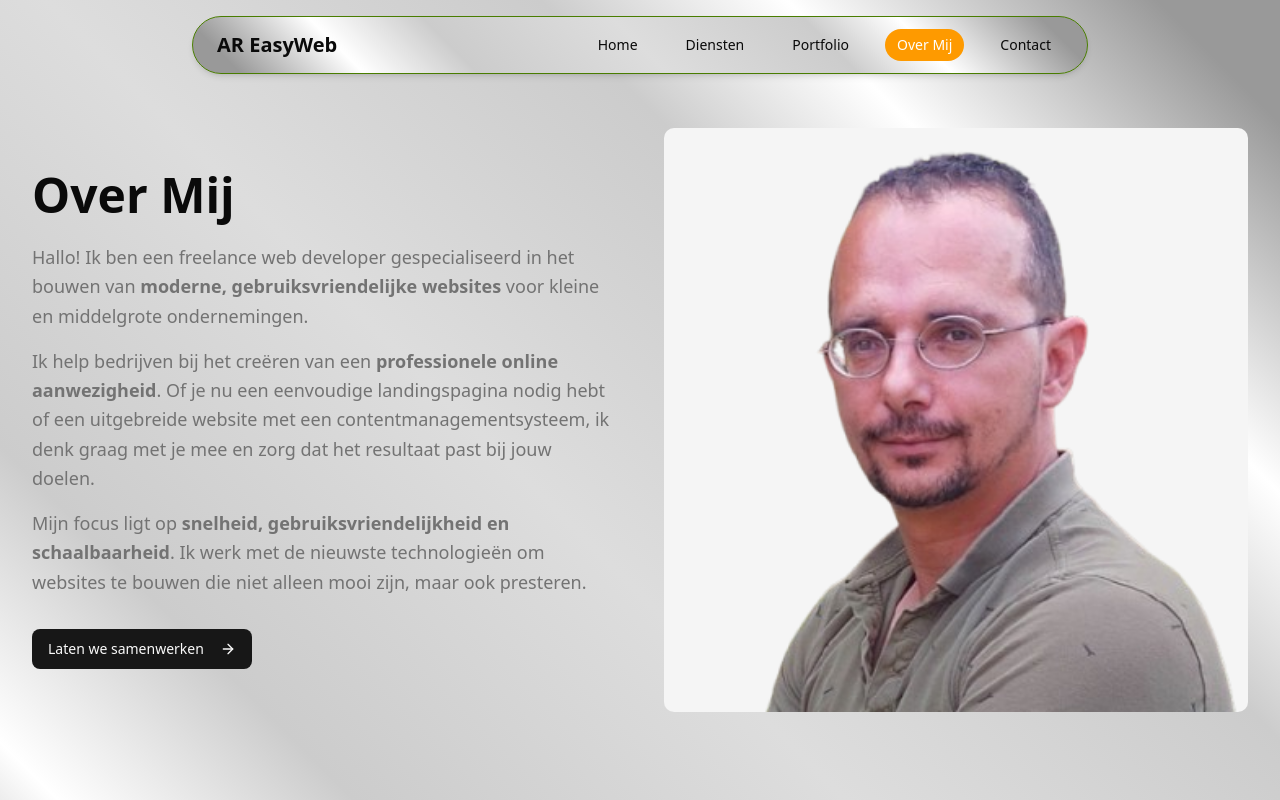
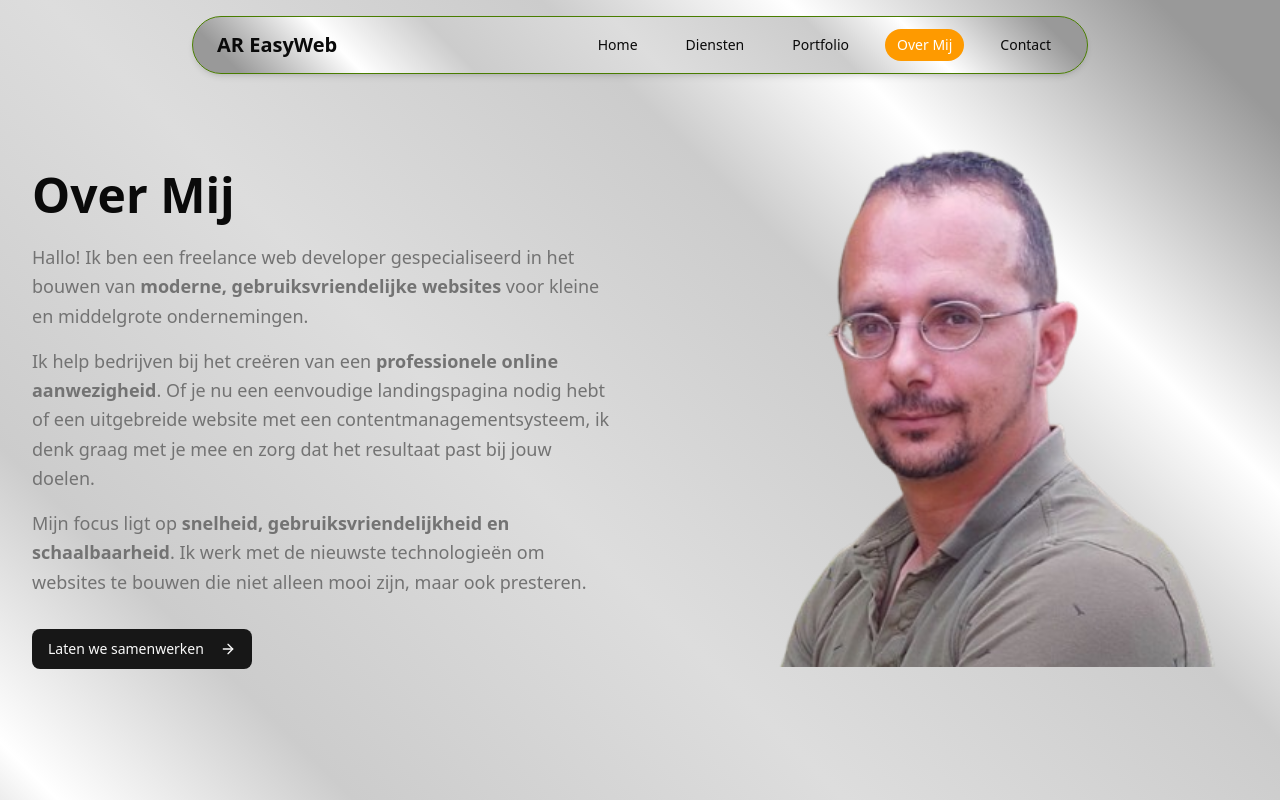
Before and after one commit to RAlmanzo/ar_easyweb, a Next.js app: page /about in a window 1280 px wide. Shown: the top 800 px of the page. Built offline with nearby package versions, Linux system fonts and the light colour scheme.

Commit message:
Import image component from next and edit src widht and height in aboutpage

```diff
--- a/src/app/about/page.tsx
+++ b/src/app/about/page.tsx
@@ -1,5 +1,6 @@
 import { Button } from "@/components/ui/button";
 import { ArrowRight } from "lucide-react";
+import Image from "next/image";
 import Link from "next/link";
 
 export default function About() {
@@ -36,11 +37,13 @@ export default function About() {
                         </div>
 
                         <div>
-                            <div className="aspect-square rounded-lg overflow-hidden bg-muted">
-                                <img
+                            <div className="aspect-square rounded-lg overflow-hidden bg-transparent">
+                                <Image
                                     src="/profile-picture.png"
-                                    alt="Developer portret"
-                                    className="w-full h-full object-cover"
+                                    alt="Developer Almanzo Rosseel portret"
+                                    width={600}
+                                    height={600}
+                                    className="object-cover"
                                 />
                             </div>
                         </div>
```
